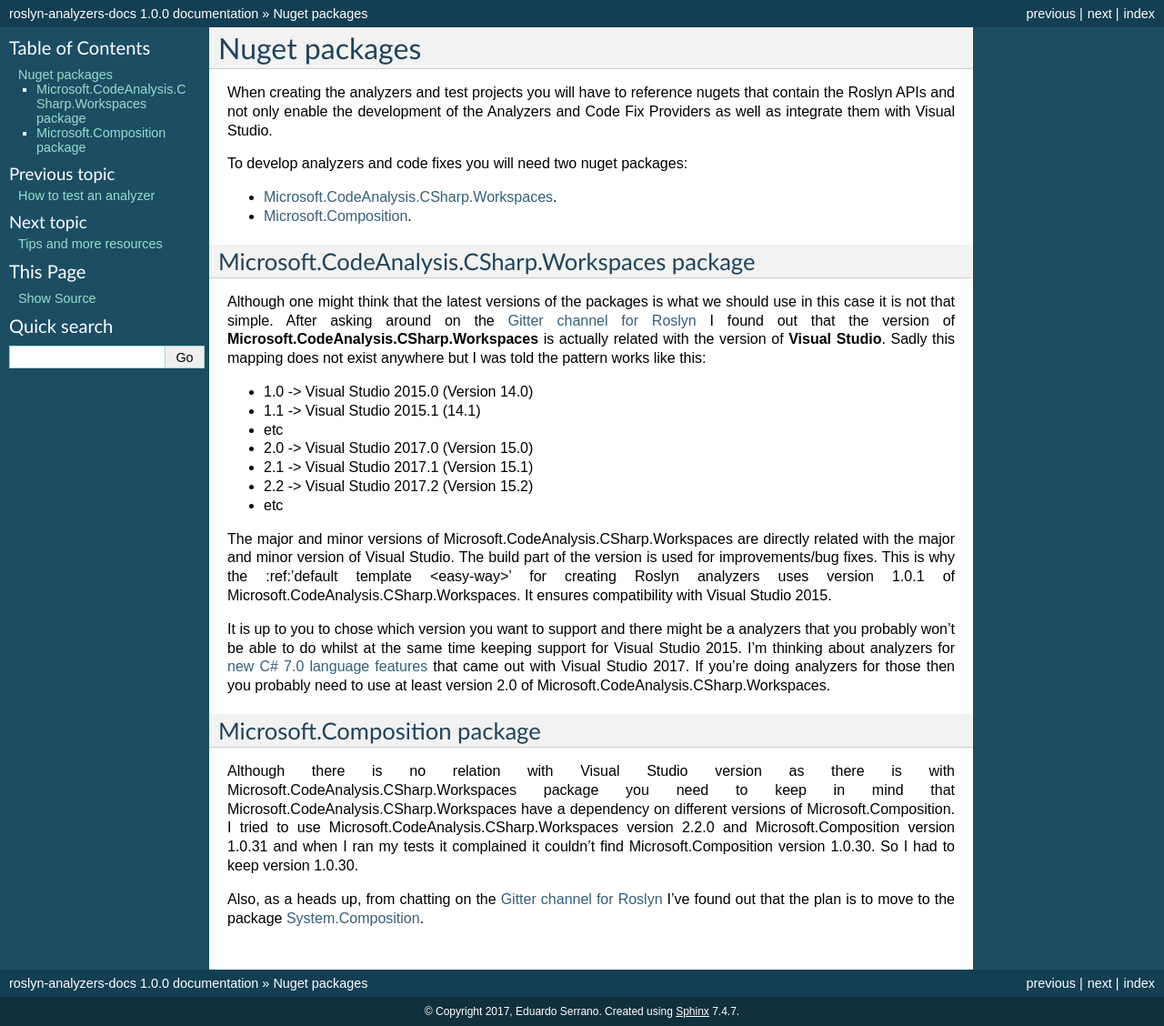
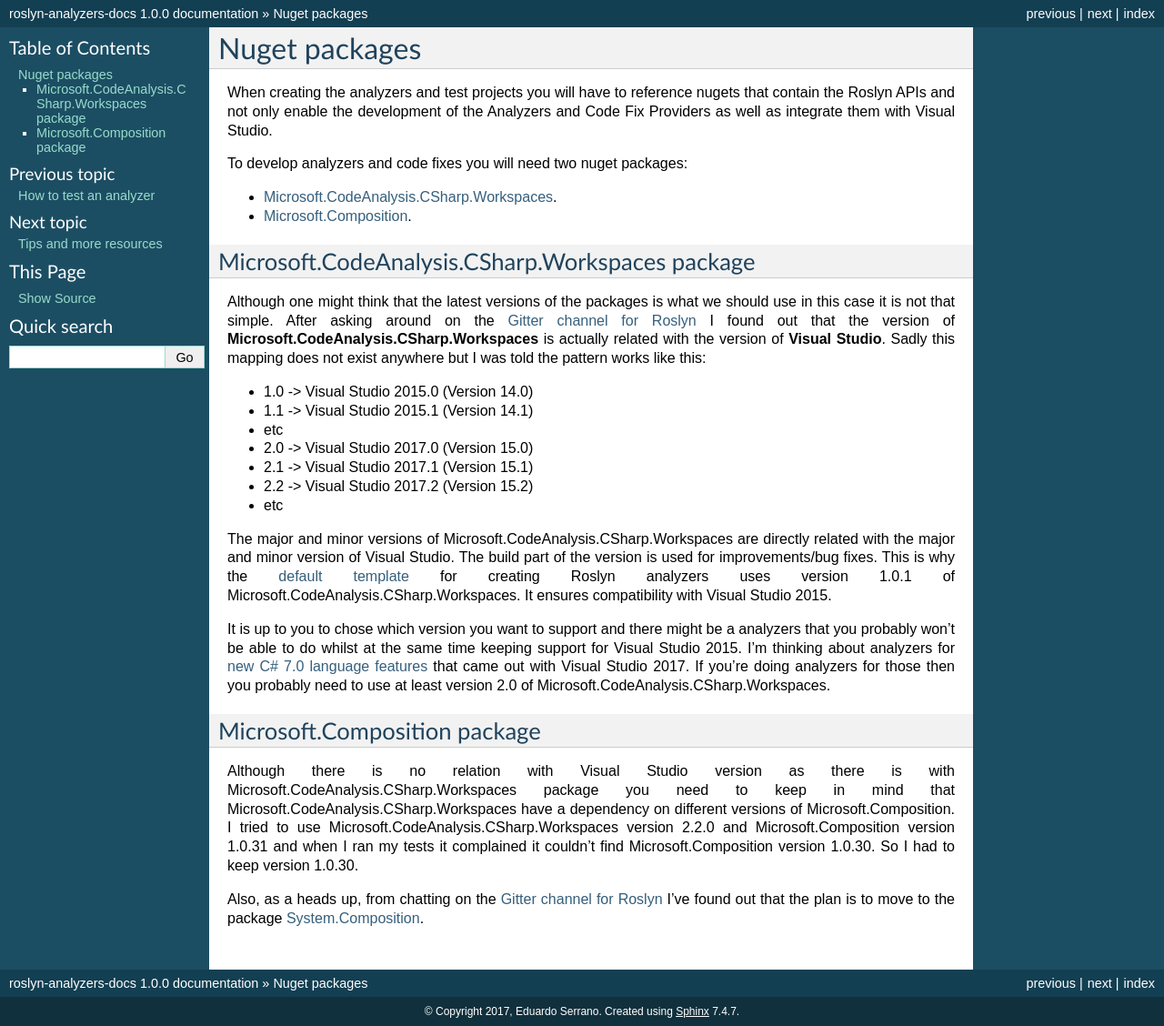
Before and after one commit to edumserrano/roslyn-analyzers, a Sphinx documentation site: the page built from Docs/source/nuget-packages.rst, in a window 1280 px wide. Shown: the whole page at 91% size. Built offline with Sphinx 7.4.7, drawn with Linux system fonts in a browser that asks for light colours.

Commit message:
fixed typos in docs

```diff
--- a/Docs/source/nuget-packages.rst
+++ b/Docs/source/nuget-packages.rst
@@ -17,14 +17,14 @@
 Although one might think that the latest versions of the packages is what we should use in this case it is not that simple. After asking around on the  `Gitter channel for Roslyn <https://gitter.im/dotnet/roslyn>`_ I found out that the version of **Microsoft.CodeAnalysis.CSharp.Workspaces** is actually related with the version of **Visual Studio**. Sadly this mapping does not exist anywhere but I was told the pattern works like this:
 
 * 1.0 -> Visual Studio 2015.0 (Version 14.0)
-* 1.1 -> Visual Studio 2015.1 (14.1)
+* 1.1 -> Visual Studio 2015.1 (Version 14.1)
 * etc
 * 2.0 -> Visual Studio 2017.0 (Version 15.0)
 * 2.1 -> Visual Studio 2017.1 (Version 15.1)
 * 2.2 -> Visual Studio 2017.2 (Version 15.2)
 * etc
 
-The major and minor versions of Microsoft.CodeAnalysis.CSharp.Workspaces are directly related with the major and minor version of Visual Studio. The build part of the version is used for improvements/bug fixes. This is why the :ref:'default template <easy-way>' for creating Roslyn analyzers uses version 1.0.1 of Microsoft.CodeAnalysis.CSharp.Workspaces. It ensures compatibility with Visual Studio 2015.
+The major and minor versions of Microsoft.CodeAnalysis.CSharp.Workspaces are directly related with the major and minor version of Visual Studio. The build part of the version is used for improvements/bug fixes. This is why the :ref:`default template <easy-way>` for creating Roslyn analyzers uses version 1.0.1 of Microsoft.CodeAnalysis.CSharp.Workspaces. It ensures compatibility with Visual Studio 2015.
 
 It is up to you to chose which version you want to support and there might be a analyzers that you probably won't be able to do whilst at the same time keeping support for Visual Studio 2015. I'm thinking about analyzers for `new C# 7.0 language features <https://blogs.msdn.microsoft.com/dotnet/2017/03/09/new-features-in-c-7-0/>`_ that came out with Visual Studio 2017. If you're doing analyzers for those then you probably need to use at least version 2.0 of Microsoft.CodeAnalysis.CSharp.Workspaces.
 
```
